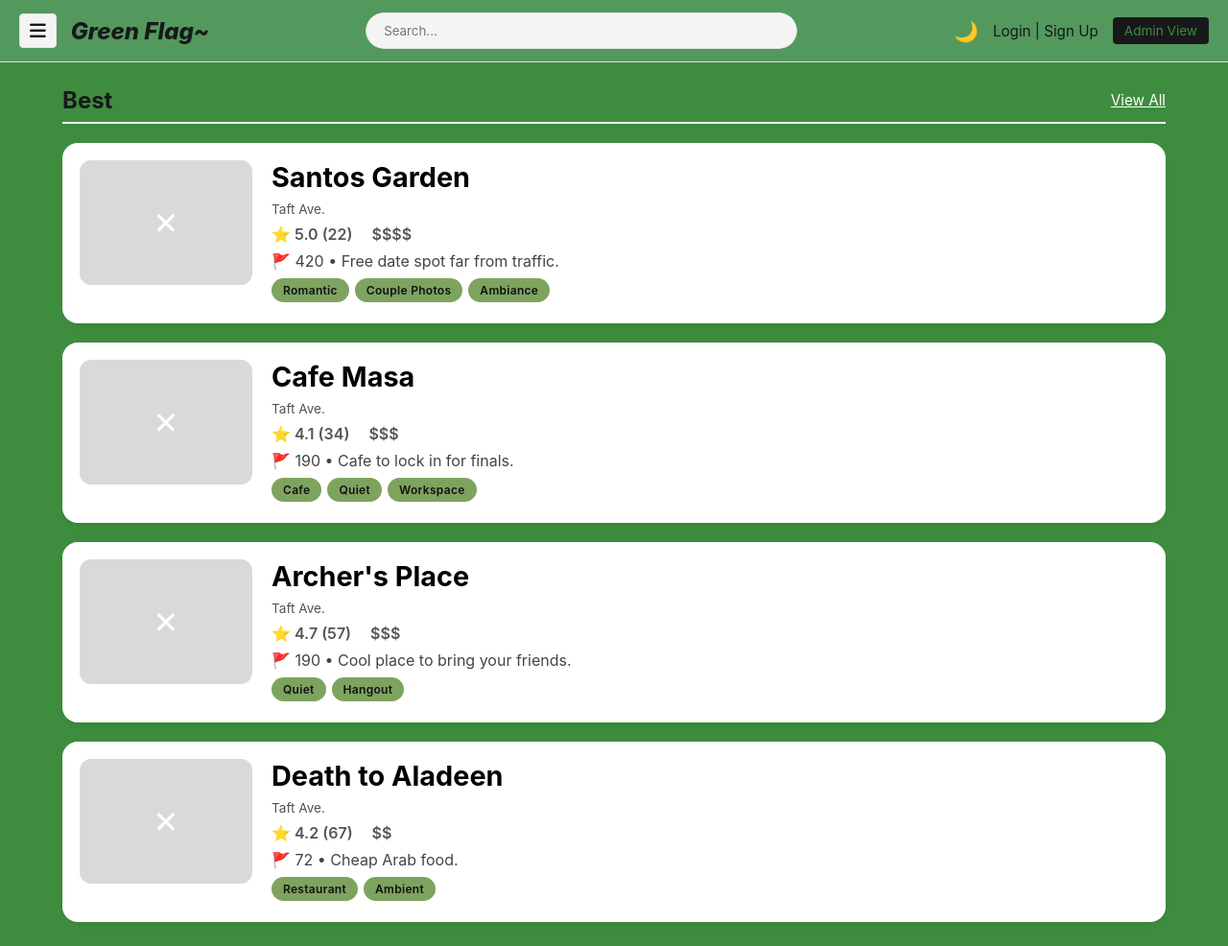
After one commit to CGEMIYA/CCDEVAP-S15-Team-1-GreenFlag, a PHP site: page /homepage_extended.html in a window 1280 px wide. The commit adds this page. Shown: the whole page at 96% size. Run offline with PHP 8.4, Linux system fonts and the light colour scheme.

Commit message:
add: view_all page

```diff
--- a/homepage.css
+++ b/homepage.css
@@ -2,7 +2,7 @@
    RESET & SYSTEM VARIABLE BASE CONFIGURATION
    ========================================================================== */
 :root {
---bg-primary: #3e8d3e;
+    --bg-primary: #3e8d3e;
     --bg-secondary: #ffffff;
     --bg-elements: #f4f4f5;
     --text-main: #18181b;
@@ -15,7 +15,7 @@
     --radius-sm: 6px;
     --radius-md: 12px;
     --radius-lg: 16px;
-    --shadow-sm: 0 1px 3px rgba(0,0,0,0.05);
+    --shadow-sm: 0 1px 3px rgba(0, 0, 0, 0.05);
     --shadow-md: 0 4px 6px -1px rgba(0, 0, 0, 0.05), 0 2px 4px -1px rgba(0, 0, 0, 0.03);
     --shadow-lg: 0 10px 15px -3px rgba(0, 0, 0, 0.08);
 }
@@ -29,12 +29,14 @@
     --text-muted: #aaaaaa;
     --border-color: #444444;
 }
+
 hr {
     border: none;
     border-top: 2px solid rgba(255, 255, 255, 0.15);
     margin: 10px 0;
 }
-.nav-center #searchbar .search-bar{
+
+.nav-center #searchbar .search-bar {
     background-color: #f0f0f0;
 }
 
@@ -54,8 +56,12 @@ body {
 }
 
 /* Wireframe Cross Utilities Box Placement */
-.image-wireframe-box, .list-img-box, .main-hero-wireframe,
-.thumb-wireframe, .large-wireframe-box, .rating-box-wireframe {
+.image-wireframe-box,
+.list-img-box,
+.main-hero-wireframe,
+.thumb-wireframe,
+.large-wireframe-box,
+.rating-box-wireframe {
     background-color: var(--bg-elements);
     border: 1px solid var(--border-color);
     color: var(--text-muted);
@@ -82,8 +88,8 @@ body {
     height: 65px;
 }
 
-[data-theme="dark"] .navbar{
-        background-color:#15360b;
+[data-theme="dark"] .navbar {
+    background-color: #15360b;
 }
 
 .nav-left {
@@ -111,9 +117,12 @@ body {
 
 .nav-center {
     flex: 0 1 450px;
-    background-color: transparent; /* Removes the hard black background block */
-    border-radius: 24px;           /* Matches your search bar's roundness */
-    overflow: hidden;              /* Clips any rogue background colors */
+    background-color: transparent;
+    /* Removes the hard black background block */
+    border-radius: 24px;
+    /* Matches your search bar's roundness */
+    overflow: hidden;
+    /* Clips any rogue background colors */
 }
 
 .search-bar {
@@ -125,6 +134,7 @@ body {
     color: var(--text-main);
     transition: all 0.2s ease;
 }
+
 .search-bar:focus {
     outline: none;
     border-color: var(--accent-green);
@@ -148,8 +158,14 @@ body {
     font-size: 0.95rem;
     color: var(--text-main);
 }
-.auth-links span { cursor: pointer; }
-.auth-links span:hover { text-decoration: underline; }
+
+.auth-links span {
+    cursor: pointer;
+}
+
+.auth-links span:hover {
+    text-decoration: underline;
+}
 
 .admin-quick-btn {
     background-color: var(--text-main);
@@ -199,8 +215,15 @@ body {
     border: 1px solid var(--border-color);
 }
 
-.user-name { font-weight: bold; font-size: 1.1rem; }
-.user-email { font-size: 0.85rem; color: var(--text-muted); }
+.user-name {
+    font-weight: bold;
+    font-size: 1.1rem;
+}
+
+.user-email {
+    font-size: 0.85rem;
+    color: var(--text-muted);
+}
 
 .sidebar hr {
     border: none;
@@ -226,7 +249,8 @@ body {
 }
 
 .verified-only {
-    display: none; /* Controlled dynamically by Verification Simulation switcher */
+    display: none;
+    /* Controlled dynamically by Verification Simulation switcher */
     color: var(--accent-green);
     font-weight: 500;
 }
@@ -246,11 +270,13 @@ body {
     left: 0;
     width: 100vw;
     height: 100vh;
-    background: rgba(0,0,0,0.4);
+    background: rgba(0, 0, 0, 0.4);
     z-index: 150;
 }
 
-.sidebar-overlay.open { display: block; }
+.sidebar-overlay.open {
+    display: block;
+}
 
 /* ==========================================================================
    SPA ROUTING SYSTEMS CONFIGURATION
@@ -306,7 +332,8 @@ body {
     background-color: var(--bg-secondary);
     backdrop-filter: blur(4px);
     border: 1px solid rgba(255, 255, 255, 0.1);
-    border-radius: 16px; /* Smooth modern roundness */
+    border-radius: 16px;
+    /* Smooth modern roundness */
     overflow: hidden;
     cursor: pointer;
     display: flex;
@@ -344,7 +371,8 @@ body {
 .card-details h3 {
     font-size: 1.25rem;
     font-weight: 700;
-    color: #000000; /* Contrast guarantee across backgrounds */
+    color: #000000;
+    /* Contrast guarantee across backgrounds */
 }
 
 [data-theme="dark"] .card-details h3 {
@@ -355,6 +383,7 @@ body {
     font-size: 0.85rem;
     color: #535353;
 }
+
 .short-desc {
     font-size: 0.9rem;
     font-style: italic;
@@ -375,7 +404,7 @@ body {
     letter-spacing: 0.3px;
     padding: 4px 10px;
     border-radius: 12px;
-    background-color: rgba(104,  141, 90, 0.958);
+    background-color: rgba(104, 141, 90, 0.958);
     display: inline-block;
 }
 
@@ -394,15 +423,15 @@ body {
 [data-theme="dark"] .card-details h3,
 [data-theme="dark"] .location,
 [data-theme="dark"] .short-desc,
-[data-theme="dark"] .metrics{
-    color:#e4e4e7;
+[data-theme="dark"] .metrics {
+    color: #e4e4e7;
 }
 
 /* Clean Carousel Controls */
 .carousel-arrow {
     background: var(--bg-secondary);
     border: none;
-    box-shadow: 0 4px 10px rgba(0,0,0,0.1);
+    box-shadow: 0 4px 10px rgba(0, 0, 0, 0.1);
     border-radius: 50%;
     width: 44px;
     height: 44px;
@@ -417,3 +446,94 @@ body {
     transform: scale(1.05);
     background-color: var(--bg-secondary);
 }
+
+/* ==========================================
+   VERTICAL LIST VERSION
+========================================== */
+
+.spot-list {
+    display: flex;
+    flex-direction: column;
+    gap: 20px;
+}
+
+.list-card {
+    background: white;
+    border-radius: 16px;
+    overflow: hidden;
+    display: flex;
+    gap: 20px;
+    padding: 18px;
+    box-shadow: var(--shadow-md);
+    transition: all 0.25s ease;
+}
+
+.list-card:hover {
+    transform: translateY(-4px);
+    box-shadow: var(--shadow-lg);
+}
+
+.list-image {
+    width: 180px;
+    min-width: 180px;
+    height: 130px;
+    background: #d9d9d9;
+    border-radius: 12px;
+
+    display: flex;
+    align-items: center;
+    justify-content: center;
+
+    font-size: 2rem;
+    color: white;
+}
+
+.list-content {
+    flex: 1;
+    display: flex;
+    flex-direction: column;
+    gap: 8px;
+}
+
+.list-content h3 {
+    font-size: 1.8rem;
+    color: #000;
+}
+
+.list-meta {
+    display: flex;
+    gap: 20px;
+    font-weight: 600;
+    color: #555;
+}
+
+.description {
+    color: #444;
+    font-size: 1rem;
+}
+
+.list-content .tags {
+    margin-top: auto;
+}
+
+.list-content .tags span {
+    background-color: #7ea35f;
+    color: #111;
+    padding: 5px 12px;
+    border-radius: 999px;
+    font-size: 0.75rem;
+    font-weight: 600;
+}
+
+/* Dark Mode Support */
+
+[data-theme="dark"] .list-card {
+    background: rgb(41, 84, 43);
+}
+
+[data-theme="dark"] .list-content h3,
+[data-theme="dark"] .list-meta,
+[data-theme="dark"] .description,
+[data-theme="dark"] .location {
+    color: white;
+}
--- /dev/null
+++ b/homepage_extended.html
@@ -0,0 +1,222 @@
+<!DOCTYPE html>
+<html lang="en">
+
+<head>
+    <meta charset="UTF-8">
+    <meta name="viewport" content="width=device-width, initial-scale=1.0">
+    <title>Green Flag - Homepage</title>
+
+    <link rel="stylesheet" href="homepage.css">
+
+    <!-- Font Awesome (optional for icons) -->
+    <link rel="stylesheet" href="https://cdnjs.cloudflare.com/ajax/libs/font-awesome/6.5.1/css/all.min.css">
+</head>
+
+<body>
+
+    <!-- ==========================================
+         NAVBAR
+    =========================================== -->
+
+    <nav class="navbar">
+
+        <div class="nav-left">
+            <button class="menu-btn">
+                <i class="fa-solid fa-bars"></i>
+            </button>
+
+            <div class="logo-text">
+                Green Flag~
+            </div>
+        </div>
+
+        <div class="nav-center">
+            <input type="text" class="search-bar" placeholder="Search...">
+        </div>
+
+        <div class="nav-right">
+
+            <button class="theme-toggle">
+                🌙
+            </button>
+
+            <div class="auth-links">
+                <span>Login</span> |
+                <span>Sign Up</span>
+            </div>
+
+            <button class="admin-quick-btn">
+                Admin View
+            </button>
+
+        </div>
+
+    </nav>
+
+    <!-- ==========================================
+         MAIN CONTENT
+    =========================================== -->
+
+    <div class="container">
+
+        <section class="section-header">
+            <h2>Best</h2>
+            <span class="view-all-link">View All</span>
+        </section>
+
+        <div class="spot-list">
+
+            <!-- ==========================================
+                 SANTOS GARDEN
+            =========================================== -->
+
+            <div class="list-card">
+
+                <div class="list-image">
+                    ✕
+                </div>
+
+                <div class="list-content">
+
+                    <h3>Santos Garden</h3>
+
+                    <p class="location">
+                        Taft Ave.
+                    </p>
+
+                    <div class="list-meta">
+                        <span>⭐ 5.0 (22)</span>
+                        <span>$$$$</span>
+                    </div>
+
+                    <p class="description">
+                        🚩 420 • Free date spot far from traffic.
+                    </p>
+
+                    <div class="tags">
+                        <span>Romantic</span>
+                        <span>Couple Photos</span>
+                        <span>Ambiance</span>
+                    </div>
+
+                </div>
+
+            </div>
+
+            <!-- ==========================================
+                 CAFE MASA
+            =========================================== -->
+
+            <div class="list-card">
+
+                <div class="list-image">
+                    ✕
+                </div>
+
+                <div class="list-content">
+
+                    <h3>Cafe Masa</h3>
+
+                    <p class="location">
+                        Taft Ave.
+                    </p>
+
+                    <div class="list-meta">
+                        <span>⭐ 4.1 (34)</span>
+                        <span>$$$</span>
+                    </div>
+
+                    <p class="description">
+                        🚩 190 • Cafe to lock in for finals.
+                    </p>
+
+                    <div class="tags">
+                        <span>Cafe</span>
+                        <span>Quiet</span>
+                        <span>Workspace</span>
+                    </div>
+
+                </div>
+
+            </div>
+
+            <!-- ==========================================
+                 ARCHER'S PLACE
+            =========================================== -->
+
+            <div class="list-card">
+
+                <div class="list-image">
+                    ✕
+                </div>
+
+                <div class="list-content">
+
+                    <h3>Archer's Place</h3>
+
+                    <p class="location">
+                        Taft Ave.
+                    </p>
+
+                    <div class="list-meta">
+                        <span>⭐ 4.7 (57)</span>
+                        <span>$$$</span>
+                    </div>
+
+                    <p class="description">
+                        🚩 190 • Cool place to bring your friends.
+                    </p>
+
+                    <div class="tags">
+                        <span>Quiet</span>
+                        <span>Hangout</span>
+                    </div>
+
+                </div>
+
+            </div>
+
+            <!-- ==========================================
+                 DEATH TO ALADEEN
+            =========================================== -->
+
+            <div class="list-card">
+
+                <div class="list-image">
+                    ✕
+                </div>
+
+                <div class="list-content">
+
+                    <h3>Death to Aladeen</h3>
+
+                    <p class="location">
+                        Taft Ave.
+                    </p>
+
+                    <div class="list-meta">
+                        <span>⭐ 4.2 (67)</span>
+                        <span>$$</span>
+                    </div>
+
+                    <p class="description">
+                        🚩 72 • Cheap Arab food.
+                    </p>
+
+                    <div class="tags">
+                        <span>Restaurant</span>
+                        <span>Ambient</span>
+                    </div>
+
+                </div>
+
+            </div>
+
+        </div>
+
+    </div>
+
+    <script src="homepage.js"></script>
+</body>
+
+</html>
```
